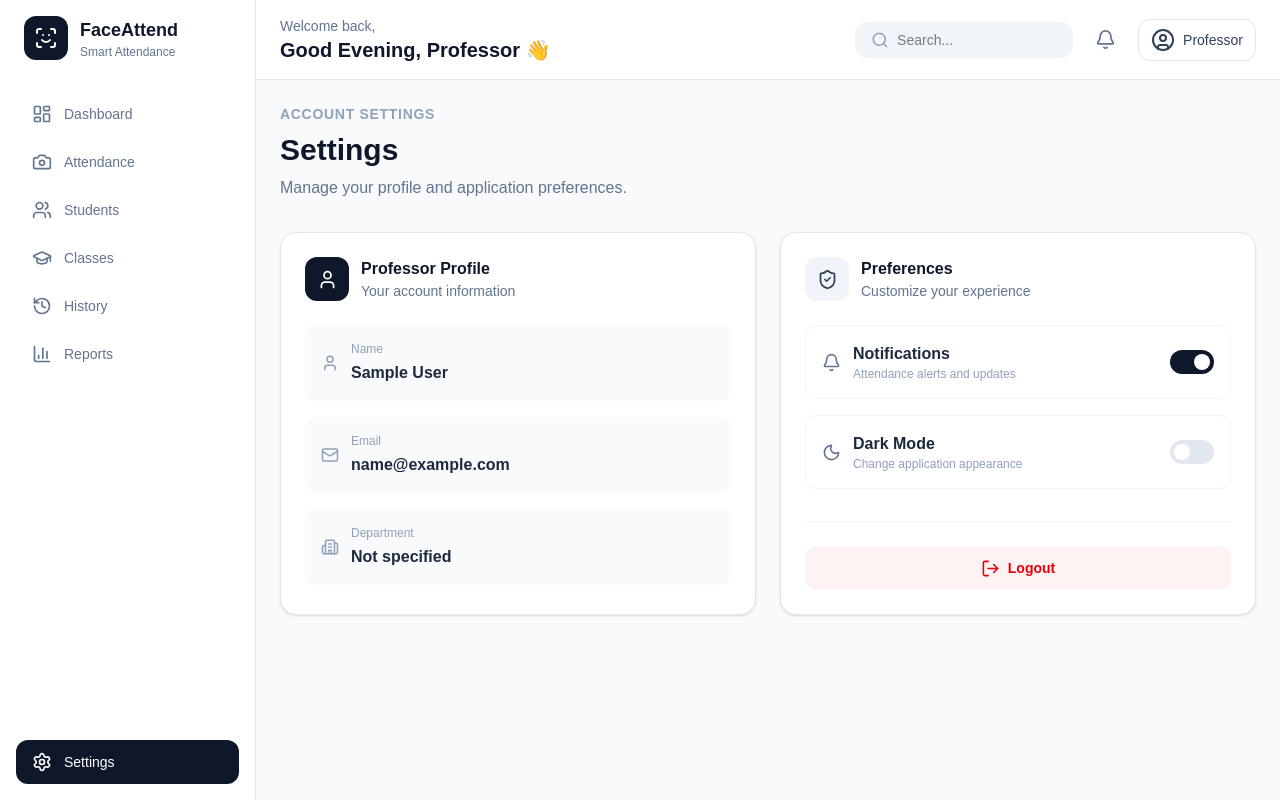
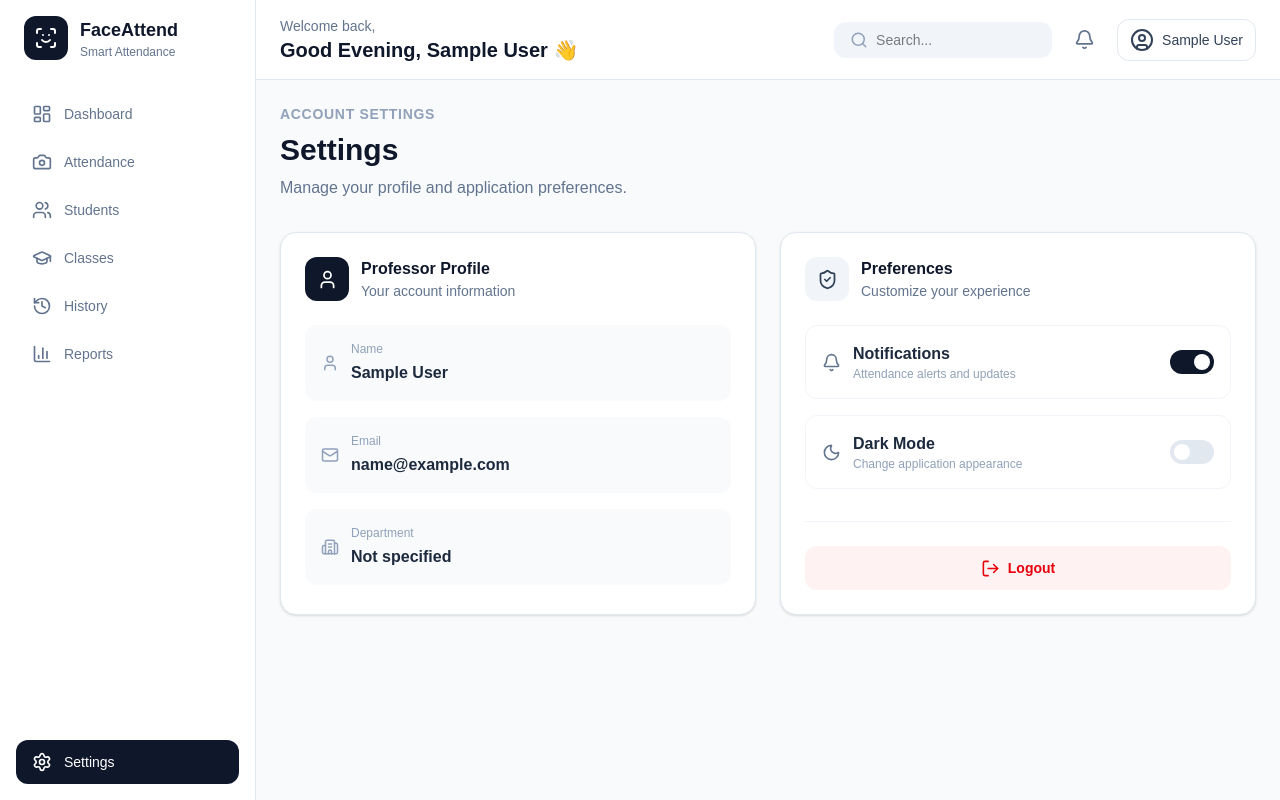
Before and after one commit to shubh02284/face-attendance-app, a React (Vite) app: page /settings in a window 1280 px wide. Built offline with nearby package versions, Linux system fonts and the light colour scheme; sample sign-in values are in the browser's storage.

Commit message:
Fix dynamic topbar

```diff
--- a/src/components/Topbar.jsx
+++ b/src/components/Topbar.jsx
@@ -1,12 +1,20 @@
 import { Bell, Search, UserCircle } from "lucide-react";
 
 function Topbar() {
+  const user = JSON.parse(localStorage.getItem("user") || "{}");
+
+  const hour = new Date().getHours();
+  let greeting = "Good Morning";
+
+  if (hour >= 12 && hour < 17) greeting = "Good Afternoon";
+  else if (hour >= 17) greeting = "Good Evening";
+
   return (
     <header className="flex h-20 shrink-0 items-center justify-between border-b border-slate-200 bg-white px-6">
       <div>
         <p className="text-sm text-slate-500">Welcome back,</p>
         <h2 className="text-xl font-bold text-slate-900">
-          Good Evening, Professor 👋
+          {greeting}, {user.name || "Professor"} 👋
         </h2>
       </div>
 
@@ -29,7 +37,7 @@ function Topbar() {
           <UserCircle size={24} className="text-slate-700" />
 
           <span className="hidden text-sm font-medium text-slate-700 xl:block">
-            Professor
+            {user.name || "Professor"}
           </span>
         </button>
       </div>
```
